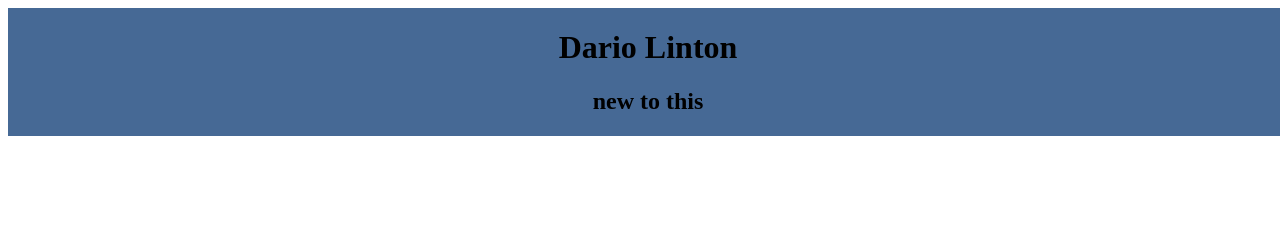
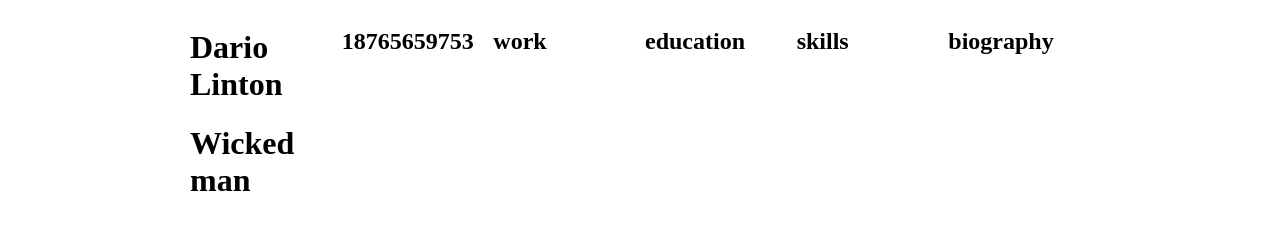
Before and after one commit to DarioLinton3629/DarioLinton3629.github.io, a plain HTML site: page index.html in a window 1280 px wide. Shown: the top 230 px of the page. Drawn offline with Linux system fonts and the light colour scheme.

Commit message:
organizing

```diff
--- a/index.html
+++ b/index.html
@@ -4,8 +4,31 @@
 	<title>Résumé</title>
 	<link rel="stylesheet" type="text/css" href="styles.css">
 </head>
-<header>
-	<h1>Dario Linton</h1>
-	<h2>new to this</h2>
-</header>
+
+<body>
+	<div class="container">
+		<header>
+			<h1>Dario Linton</h1>
+			<h1>Wicked man</h1>
+		</header>
+		<section class="Contact">
+			<h2>18765659753</h2>
+		</section>
+		<section class="Work">
+			<h2>work</h2>
+		</section>
+		<section class="education">
+			<h2>education</h2>
+		</section>
+		<section class="skills">
+			<h2>skills</h2>
+		</section>
+		<section class="Biography">
+			<h2>biography</h2>
+		</section>
+
+
+	</div>
+
+</body>
 </html>
--- a/styles.css
+++ b/styles.css
@@ -1,8 +1,8 @@
-header {
-  background-color: #466995;
-  border-bottom: 1px solid #466995;
-  position: fixed;
-  width: 100%;
-  z-index: 10;
-  text-align: center;
+.container {
+  display: grid;
+  max-width: 900px;
+  position: relative;
+  margin: auto;
+  grid-gap: 10px;
+  grid-template: repeat(12, 1fr) / repeat(6, 1fr);
 }
```
